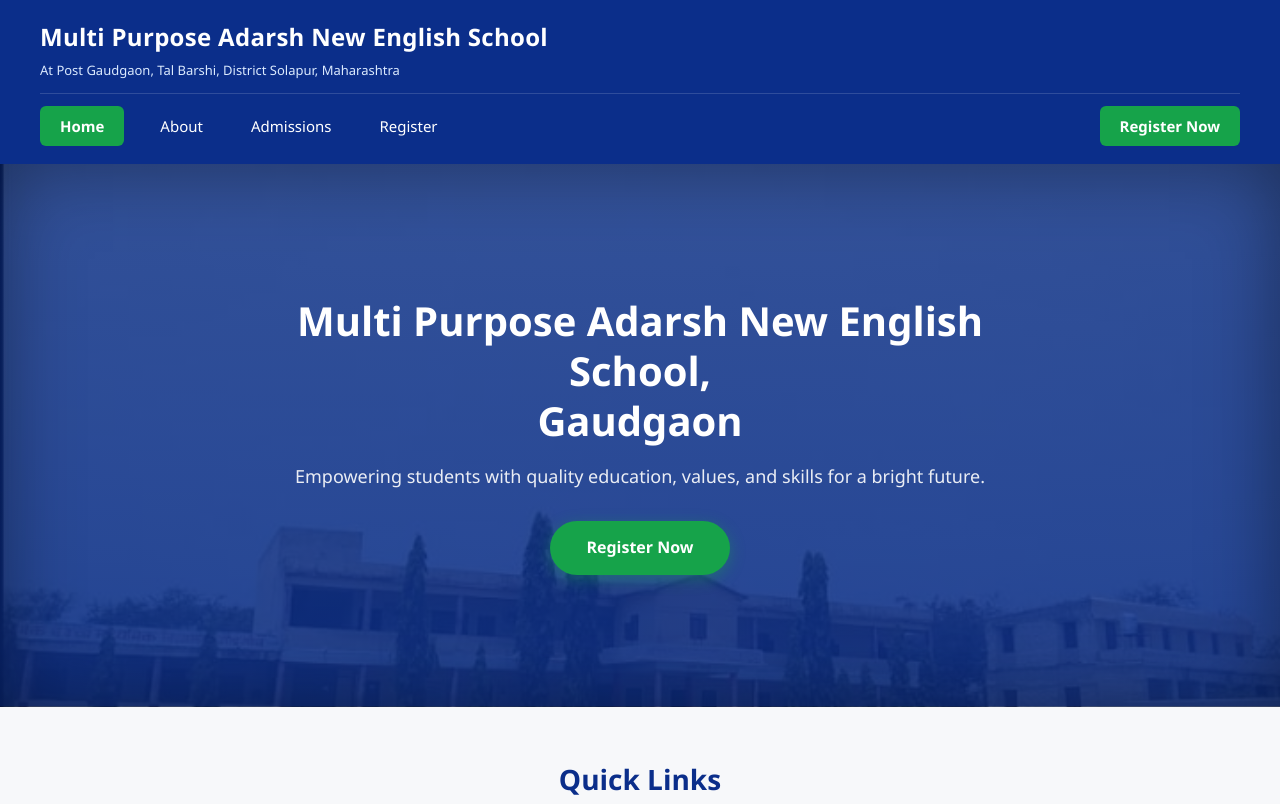
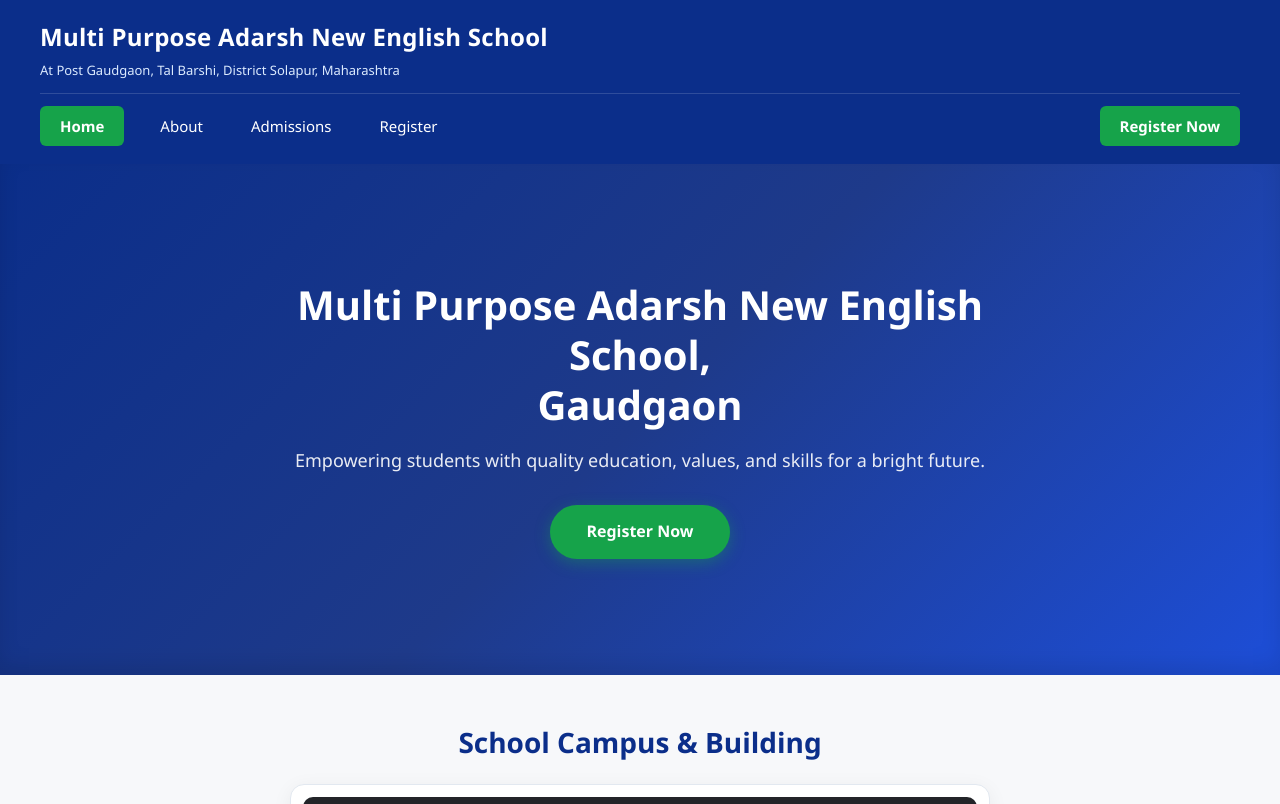
Before and after one commit to atharv-2252/adarshNewEnglish, a website: page index.html in a window 1280 px wide. Shown: the top 804 px of the page. Drawn offline with Linux system fonts and the light colour scheme.

Commit message:
Add crystal clear uncropped School Campus photo card on front page and save backup tag
Co-Authored-By: Claude Opus 5.5 <noreply@anthropic.com>

```diff
--- a/index.html
+++ b/index.html
@@ -37,6 +37,16 @@
       <h2>Multi Purpose Adarsh New English School,<br>Gaudgaon</h2>
       <p>Empowering students with quality education, values, and skills for a bright future.</p>
       <a href="register.html" class="btn-hero">Register Now</a>
+    </div>
+  </section>
+
+  <!-- Campus Photo Section (Crystal clear, uncropped display) -->
+  <section class="content-section" style="padding-top: 45px; padding-bottom: 20px;">
+    <div class="container" style="text-align: center;">
+      <h2 style="color: #0b2e8a; margin-bottom: 20px;">School Campus & Building</h2>
+      <div class="info-card" style="max-width: 700px; margin: 0 auto; padding: 12px; background: white; border-radius: 14px; box-shadow: 0 4px 20px rgba(0,0,0,0.06);">
+        <img src="college-photo.jpg" alt="School Campus" style="border-radius: 10px; width: 100%; height: auto; display: block; margin: 0 auto;">
+      </div>
     </div>
   </section>
 
--- a/style.css
+++ b/style.css
@@ -101,13 +101,11 @@ body {
 .hero-section {
   position: relative;
   width: 100%;
-  background: linear-gradient(rgba(11, 46, 138, 0.75), rgba(11, 46, 138, 0.85)), url('college-photo.jpg');
-  background-size: cover;
-  background-position: center center;
+  background: linear-gradient(135deg, #0b2e8a 0%, #1e3a8a 50%, #1d4ed8 100%);
   color: #ffffff;
-  padding: 7rem 2rem;
+  padding: 6rem 2rem;
   text-align: center;
-  box-shadow: inset 0 0 80px rgba(0,0,0,0.4);
+  box-shadow: inset 0 -10px 20px rgba(0,0,0,0.1);
 }
 
 .hero-overlay {
```
